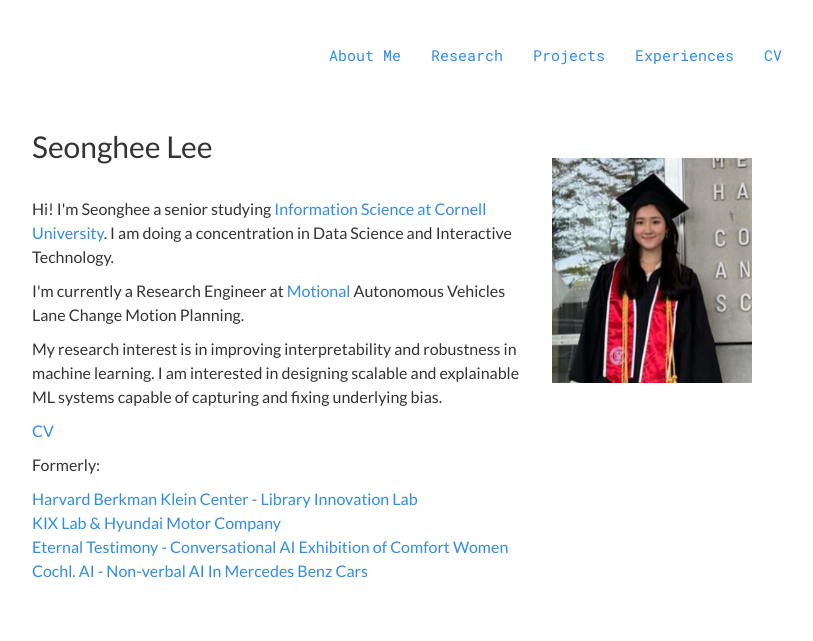
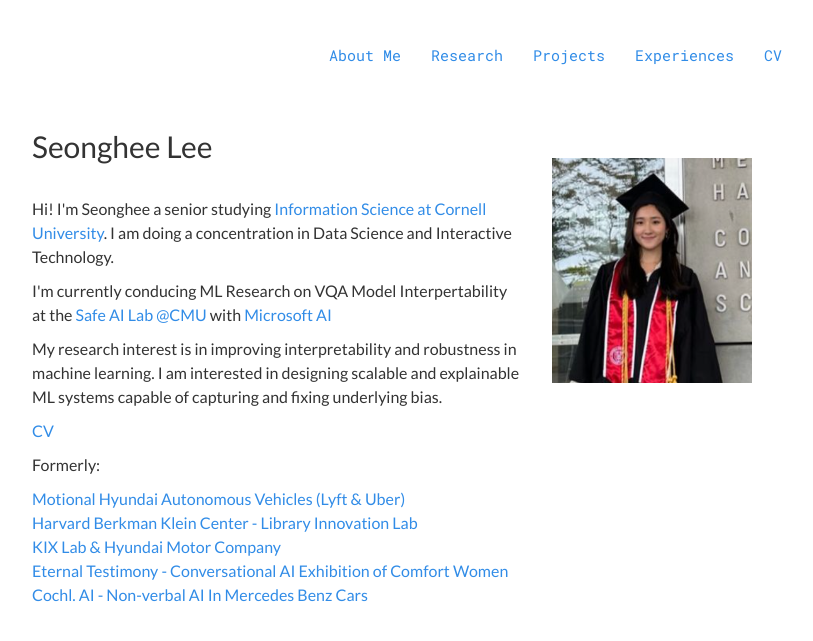
Before and after one commit to shljessie/shljessie.github.io, a Jekyll site: the page built from index.html, in a window 1280 px wide. Shown: the top 641 px of the page, without its empty margins (233-1046 px from the left). Built offline with Jekyll 4.4.1, drawn with Linux system fonts in a browser that asks for light colours; nearby versions of some CDN libraries.

Commit message:
update portfolio website

```diff
--- a/index.html
+++ b/index.html
@@ -22,7 +22,7 @@ title: Bio
       I am doing a concentration in Data Science and Interactive Technology.
     </p>
     <p>
-      I'm currently a Research Engineer at <a href="https://motional.com/">Motional</a> Autonomous Vehicles Lane Change Motion Planning.
+      I'm currently conducing ML Research on VQA Model Interpertability at the <a href="https://safeai-lab.github.io/">Safe AI Lab @CMU</a> with <a href="https://www.microsoft.com/en-us/ai">Microsoft AI</a>
     </p>
     <p>
       My research interest is in improving interpretability and robustness in machine learning.
@@ -36,6 +36,7 @@ title: Bio
     <p>
       Formerly:
       <ul>
+        <li><a href="https://motional.com/">Motional Hyundai Autonomous Vehicles (Lyft & Uber)</a></li>
         <li><a href="https://lil.law.harvard.edu/">Harvard Berkman Klein Center - Library Innovation Lab</a></li>
         <li><a href="https://www.hyundai.com/worldwide/en/">KIX Lab & Hyundai Motor Company</a></li>
         <li><a href="https://www.creative-computing.org/post/eternal-testimony-2018-2020">Eternal Testimony - Conversational AI Exhibition of Comfort Women</a></li>
--- a/research.html
+++ b/research.html
@@ -45,7 +45,7 @@ title: Research
   <div>
     <ol>
       <li>
-        Seonghee Lee, Jack Cushman, Catherine Brobston,Harmony Eidelton, "H2O: Open casebook, Digital Reading Experiences of Law Students”,
+        Seonghee Lee, Jack Cushman, Catherine Brobston, Harmony Eidelton, "H2O: Open casebook, Digital Reading Experiences of Law Students”,
         2023 18th ACM/IEEE International Conference on Human-Computer Interaction (CHI), 2023 <a href="https://drive.google.com/file/d/1d0QGqlpFn1z9WaE3AqRaK1KIsxmVR7Lw/view">pdf</a>
       </li>
       <br/>
```
